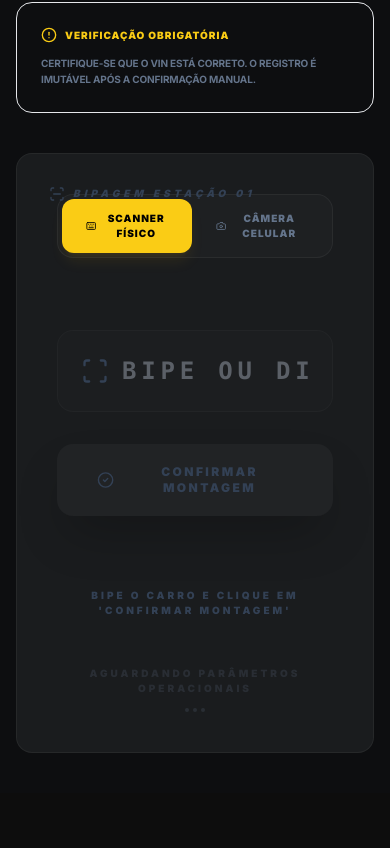
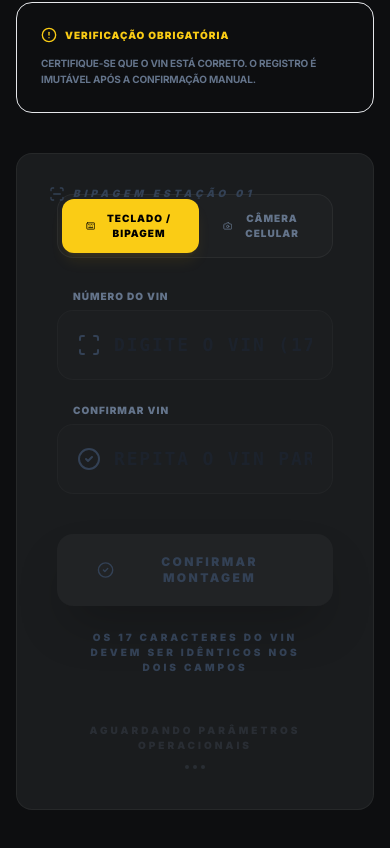
Before and after one commit to LucasCarvalho0/projeto-do-1-turno, a Next.js app: page /registrar-montagem in a window 390 px wide. Shown: the part 915-1763 px from the top of the page. Before the commit the page ends 1708 px from the top, so only its background shows below. Built offline with nearby package versions, Linux system fonts and the light colour scheme; no server answers; the database is empty.

Commit message:
feat: improve VIN scanning, add dual verification and update user branding for Anna Karolina

```diff
--- a/app/globals.css
+++ b/app/globals.css
@@ -62,6 +62,18 @@ body {
   100% { transform: translateX(100%); }
 }
 
+@keyframes scan-line-v2 {
+  0%, 100% { top: 0; opacity: 0; }
+  5%, 95% { opacity: 1; }
+  50% { top: 100%; }
+}
+
+.animate-scan-line-v2 {
+  position: absolute;
+  width: 100%;
+  animation: scan-line-v2 3s ease-in-out infinite;
+}
+
 .shimmer-bg {
   position: relative;
   overflow: hidden;
--- a/components/registrar/VinScanner.tsx
+++ b/components/registrar/VinScanner.tsx
@@ -24,6 +24,7 @@ interface VinScannerProps {
 export function VinScanner({ onScan, disabled }: VinScannerProps) {
   const [mode, setMode] = useState<'input' | 'camera'>('input');
   const [vinInput, setVinInput] = useState("");
+  const [vinConfirm, setVinConfirm] = useState("");
   const [error, setError] = useState<string | null>(null);
   const [isTorchOn, setIsTorchOn] = useState(false);
   const [activeCamera, setActiveCamera] = useState<'environment' | 'user'>('environment');
@@ -31,13 +32,15 @@ export function VinScanner({ onScan, disabled }: VinScannerProps) {
   const html5QrCodeRef = useRef<Html5Qrcode | null>(null);
   const containerId = "reader";
 
-  // Auto-submit removido por solicitação do usuário para garantir conferência manual
+  // Validação em tempo real
   useEffect(() => {
     const cleanVin = vinInput.trim().toUpperCase();
-    if (cleanVin.length >= 11) {
+    if (cleanVin.length > 0) {
       const validation = validateVIN(cleanVin);
-      if (!validation.isValid) {
-        setError(validation.error || "VIN Inválido");
+      if (cleanVin.length === 17 && !validation.isValid) {
+        setError(validation.error || "VIN Inválido (Deve ter 17 caracteres)");
+      } else if (cleanVin.length > 17) {
+        setError("O VIN deve ter exatamente 17 caracteres");
       } else {
         setError(null);
       }
@@ -45,6 +48,9 @@ export function VinScanner({ onScan, disabled }: VinScannerProps) {
       setError(null);
     }
   }, [vinInput]);
+
+  // Validação de correspondência
+  const isMatch = vinInput === vinConfirm && vinInput.length === 17;
 
   const stopScanner = async () => {
     if (html5QrCodeRef.current && html5QrCodeRef.current.isScanning) {
@@ -60,7 +66,6 @@ export function VinScanner({ onScan, disabled }: VinScannerProps) {
   const startScanner = async () => {
     try {
       if (!html5QrCodeRef.current) {
-        // Formatos suportados devem ser configurados no construtor
         html5QrCodeRef.current = new Html5Qrcode(containerId, {
           formatsToSupport: [
             Html5QrcodeSupportedFormats.CODE_128,
@@ -75,12 +80,15 @@ export function VinScanner({ onScan, disabled }: VinScannerProps) {
       await html5QrCodeRef.current.start(
         { facingMode: activeCamera },
         {
-          fps: 15,
-          qrbox: { width: 280, height: 280 },
+          fps: 20,
+          qrbox: { width: 280, height: 150 }, // Geometria mais retangular para VIN
           aspectRatio: 1.0,
         },
         (decodedText) => {
-          setVinInput(decodedText.toUpperCase());
+          const clean = decodedText.toUpperCase().slice(0, 17);
+          setVinInput(clean);
+          setVinConfirm(""); // Limpa confirmação ao escanear novo
+          if (clean.length === 17) setMode('input');
         },
         (errorMessage) => {
           // Silent failure for continuous scanning
@@ -106,8 +114,6 @@ export function VinScanner({ onScan, disabled }: VinScannerProps) {
   const toggleTorch = async () => {
     if (html5QrCodeRef.current && html5QrCodeRef.current.isScanning) {
       try {
-        // getRunningTrack pode não estar nos types mas existe em runtime em versões recentes
-        // Fallback para uma abordagem segura
         const scanner = html5QrCodeRef.current as any;
         const track = typeof scanner.getRunningTrack === 'function'
           ? scanner.getRunningTrack()
@@ -125,23 +131,23 @@ export function VinScanner({ onScan, disabled }: VinScannerProps) {
     }
   };
 
-  const handleInputChange = (e: React.ChangeEvent<HTMLInputElement>) => {
-    const value = e.target.value.toUpperCase().replace(/[IOQ]/g, "");
+  const handleInputChange = (e: React.ChangeEvent<HTMLInputElement>, field: 'original' | 'confirm') => {
+    const value = e.target.value.toUpperCase().replace(/[IOQ]/g, "").slice(0, 17);
+    if (field === 'original') {
       setVinInput(value);
+    } else {
+      setVinConfirm(value);
+    }
   };
 
   const handleSubmit = (e?: React.FormEvent) => {
     if (e) e.preventDefault();
-    const cleanVin = vinInput.trim();
-    if (cleanVin) {
-      const validation = validateVIN(cleanVin);
-      if (validation.isValid) {
-        onScan(cleanVin);
+    if (isMatch) {
+      onScan(vinInput);
       setVinInput("");
+      setVinConfirm("");
       setMode('input');
-      } else {
-        setError(validation.error || "VIN Inválido");
-      }
+      setError(null);
     }
   };
 
@@ -156,7 +162,7 @@ export function VinScanner({ onScan, disabled }: VinScannerProps) {
           )}
         >
           <Keyboard className="w-4 h-4" />
-          Scanner Físico
+          Teclado / Bipagem
         </button>
         <button
           onClick={() => setMode('camera')}
@@ -170,46 +176,37 @@ export function VinScanner({ onScan, disabled }: VinScannerProps) {
         </button>
       </div>
 
-      <div className="flex-1 w-full flex flex-col items-center justify-center gap-8">
+      <div className="flex-1 w-full flex flex-col items-center justify-center gap-6">
         {mode === 'camera' && (
           <div className="fixed inset-0 z-[100] bg-black flex flex-col items-center justify-center animate-in fade-in duration-300">
-            {/* Scanner Area */}
             <div className="relative w-full h-full flex items-center justify-center">
               <div id={containerId} className="w-full h-full object-cover" />
 
-              {/* Industrial Overlay */}
               <div className="absolute inset-0 pointer-events-none">
                 <div className="w-full h-full flex flex-col">
                   <div className="flex-1 bg-black/60" />
-                  <div className="h-[280px] flex">
+                  <div className="h-[180px] flex">
                     <div className="flex-1 bg-black/60" />
-                    <div className="w-[280px] relative">
+                    <div className="w-[320px] relative border-2 border-accent-gold/20 flex items-center justify-center overflow-hidden">
                       {/* Detection Target Corner Frames */}
-                      <div className="absolute top-0 left-0 w-10 h-10 border-t-4 border-l-4 border-accent-gold rounded-tl-3xl" />
-                      <div className="absolute top-0 right-0 w-10 h-10 border-t-4 border-r-4 border-accent-gold rounded-tr-3xl" />
-                      <div className="absolute bottom-0 left-0 w-10 h-10 border-b-4 border-l-4 border-accent-gold rounded-bl-3xl" />
-                      <div className="absolute bottom-0 right-0 w-10 h-10 border-b-4 border-r-4 border-accent-gold rounded-br-3xl" />
+                      <div className="absolute top-0 left-0 w-8 h-8 border-t-4 border-l-4 border-accent-gold rounded-tl-xl" />
+                      <div className="absolute top-0 right-0 w-8 h-8 border-t-4 border-r-4 border-accent-gold rounded-tr-xl" />
+                      <div className="absolute bottom-0 left-0 w-8 h-8 border-b-4 border-l-4 border-accent-gold rounded-bl-xl" />
+                      <div className="absolute bottom-0 right-0 w-8 h-8 border-b-4 border-r-4 border-accent-gold rounded-br-xl" />
 
                       {/* Scanning Line Animation */}
-                      <div className="absolute top-0 left-4 right-4 h-1 bg-accent-gold/50 shadow-[0_0_15px_rgba(250,204,21,0.5)] animate-scan-line-v2" />
+                      <div className="absolute left-0 right-0 h-[2px] bg-accent-gold shadow-[0_0_15px_rgba(250,204,21,0.8)] animate-scan-line-v2 z-10" />
                     </div>
                     <div className="flex-1 bg-black/60" />
                   </div>
                   <div className="flex-1 bg-black/60 flex flex-col items-center justify-center p-8 gap-4">
                      <p className="text-white font-black uppercase tracking-[0.3em] text-[10px] animate-pulse">
-                        Centralize o Código de Barras
+                        Centralize o VIN do Veículo
                      </p>
-                     {error && (
-                        <div className="bg-red-500 text-white px-4 py-2 rounded-full text-[10px] font-black uppercase flex items-center gap-2">
-                           <AlertCircle className="w-3 h-3" />
-                           {error}
-                        </div>
-                     )}
                   </div>
                 </div>
               </div>
 
-              {/* Controls */}
               <div className="absolute bottom-10 left-0 right-0 flex items-center justify-center gap-6 px-10">
                 <button
                   onClick={toggleTorch}
@@ -237,23 +234,46 @@ export function VinScanner({ onScan, disabled }: VinScannerProps) {
         )}
 
         {mode === 'input' && (
-          <div className="w-full max-w-sm space-y-6">
+          <div className="w-full max-w-md space-y-4">
+            <div className="space-y-1">
+              <label className="text-[10px] font-black uppercase tracking-widest text-slate-500 ml-4">Número do VIN</label>
               <div className="relative group">
                 <input
                   type="text"
                   autoFocus
-                maxLength={30}
-                placeholder="BIPE OU DIGITE O VIN"
+                  maxLength={17}
+                  placeholder="DIGITE O VIN (17 CARACT)"
                   className={cn(
-                  "w-full bg-white/[0.02] border rounded-2xl p-6 pl-16 text-2xl font-black font-mono tracking-[0.2em] outline-none transition-all",
+                    "w-full bg-white/[0.02] border rounded-2xl p-5 pl-14 text-lg md:text-xl font-black font-mono tracking-[0.1em] outline-none transition-all placeholder:text-slate-800",
                     error ? "border-red-500 text-red-500 animate-shake" : "border-white/[0.05] text-accent-gold focus:border-accent-gold/40",
                     disabled && "opacity-50 cursor-not-allowed"
                   )}
                   value={vinInput}
-                onChange={handleInputChange}
+                  onChange={(e) => handleInputChange(e, 'original')}
                   disabled={disabled}
                 />
-              <Scan className={cn("absolute left-6 top-1/2 -translate-y-1/2 w-7 h-7", error ? "text-red-500" : (disabled ? "text-slate-700" : "text-slate-500 group-focus-within:text-accent-gold transition-colors"))} />
+                <Scan className={cn("absolute left-5 top-1/2 -translate-y-1/2 w-6 h-6", error ? "text-red-500" : (disabled ? "text-slate-700" : "text-slate-500 group-focus-within:text-accent-gold transition-colors"))} />
+              </div>
+            </div>
+
+            <div className="space-y-1">
+              <label className="text-[10px] font-black uppercase tracking-widest text-slate-500 ml-4">Confirmar VIN</label>
+              <div className="relative group">
+                <input
+                  type="text"
+                  maxLength={17}
+                  placeholder="REPITA O VIN PARA CONFERIR"
+                  className={cn(
+                    "w-full bg-white/[0.02] border rounded-2xl p-5 pl-14 text-lg md:text-xl font-black font-mono tracking-[0.1em] outline-none transition-all placeholder:text-slate-800",
+                    isMatch ? "border-green-500/50 text-green-500" : "border-white/[0.05] text-white focus:border-white/20",
+                    disabled && "opacity-50 cursor-not-allowed"
+                  )}
+                  value={vinConfirm}
+                  onChange={(e) => handleInputChange(e, 'confirm')}
+                  disabled={disabled || !vinInput}
+                />
+                <CheckCircle2 className={cn("absolute left-5 top-1/2 -translate-y-1/2 w-6 h-6", isMatch ? "text-green-500" : "text-slate-700")} />
+              </div>
             </div>
 
             {error && (
@@ -262,15 +282,22 @@ export function VinScanner({ onScan, disabled }: VinScannerProps) {
                 <span className="text-[10px] font-black uppercase tracking-widest">{error}</span>
               </div>
             )}
+
+            {vinInput.length === 17 && vinConfirm.length === 17 && !isMatch && (
+              <div className="flex items-center gap-2 justify-center text-red-400 animate-in fade-in">
+                <AlertCircle className="w-3 h-3" />
+                <span className="text-[9px] font-black uppercase tracking-widest text-center">Os números digitados não coincidem</span>
+              </div>
+            )}
           </div>
         )}
 
         <button
           onClick={() => handleSubmit()}
-          disabled={!vinInput || disabled}
+          disabled={!isMatch || disabled}
           className={cn(
-            "flex items-center gap-3 px-10 py-5 rounded-2xl text-xs font-black uppercase tracking-[0.2em] transition-all active:scale-95 shadow-2xl",
-            vinInput && !disabled
+            "flex items-center gap-3 px-10 py-5 rounded-2xl text-xs font-black uppercase tracking-[0.2em] transition-all active:scale-95 shadow-2xl mt-4",
+            isMatch && !disabled
               ? "bg-accent-gold text-black shadow-yellow-500/20"
               : "bg-white/[0.03] text-slate-700 cursor-not-allowed"
           )}
@@ -280,8 +307,8 @@ export function VinScanner({ onScan, disabled }: VinScannerProps) {
         </button>
       </div>
 
-      <p className="text-[10px] uppercase font-black tracking-[0.3em] text-slate-700 text-center">
-        {mode === 'camera' ? "Aponte para o código de barras do veículo" : "Bipe o carro e clique em 'Confirmar Montagem'"}
+      <p className="text-[10px] uppercase font-black tracking-[0.3em] text-slate-700 text-center px-6">
+        {mode === 'camera' ? "Aponte para o código de barras do veículo" : "Os 17 caracteres do VIN devem ser idênticos nos dois campos"}
       </p>
     </div>
   );
```
Also changed, not shown: app/(protected)/dashboard/page.tsx (+19 -0 lines), 1 other file (tests, documents, lock files or other folders). Lines whose indentation alone changed are shown as unchanged.
